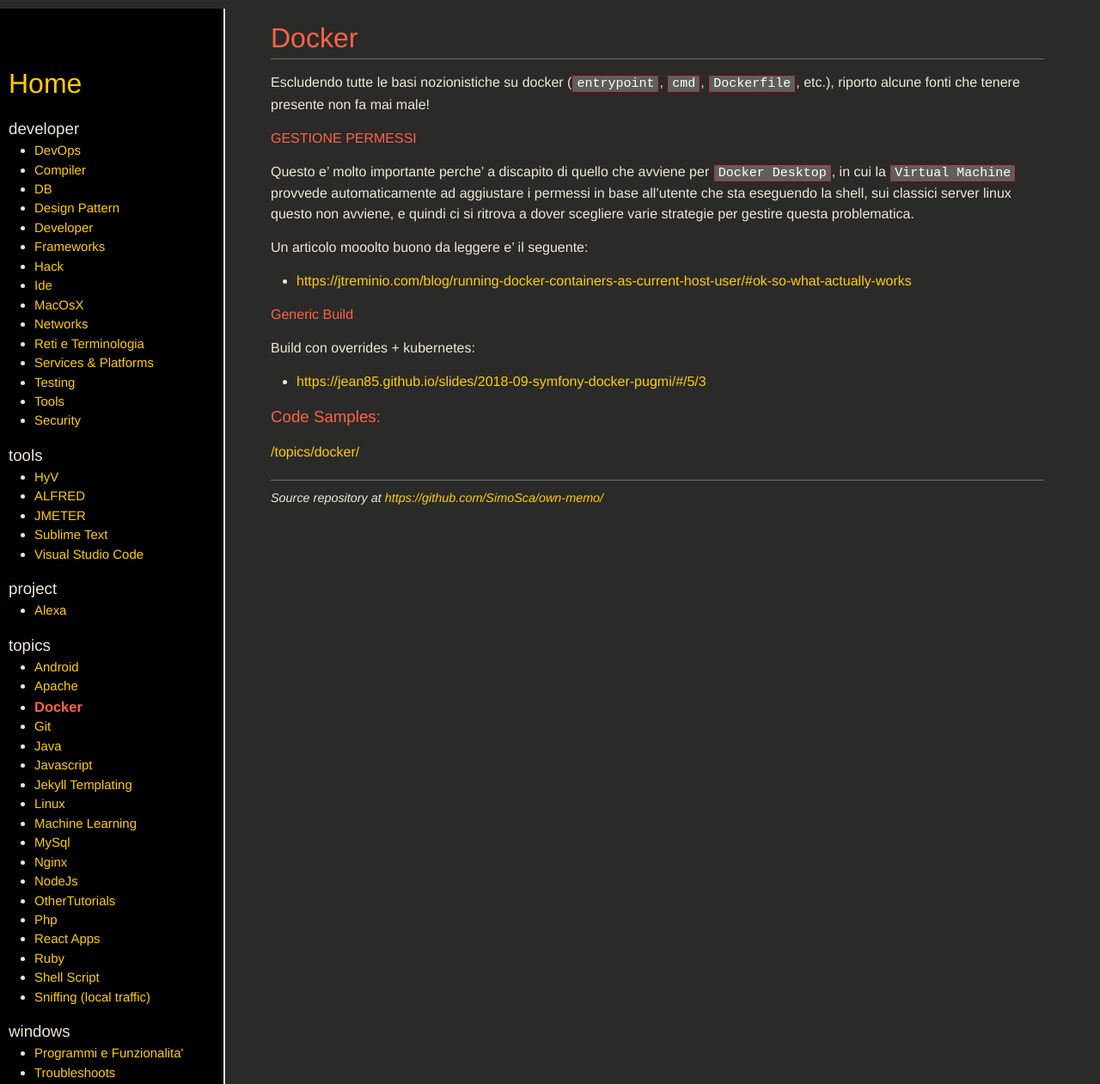
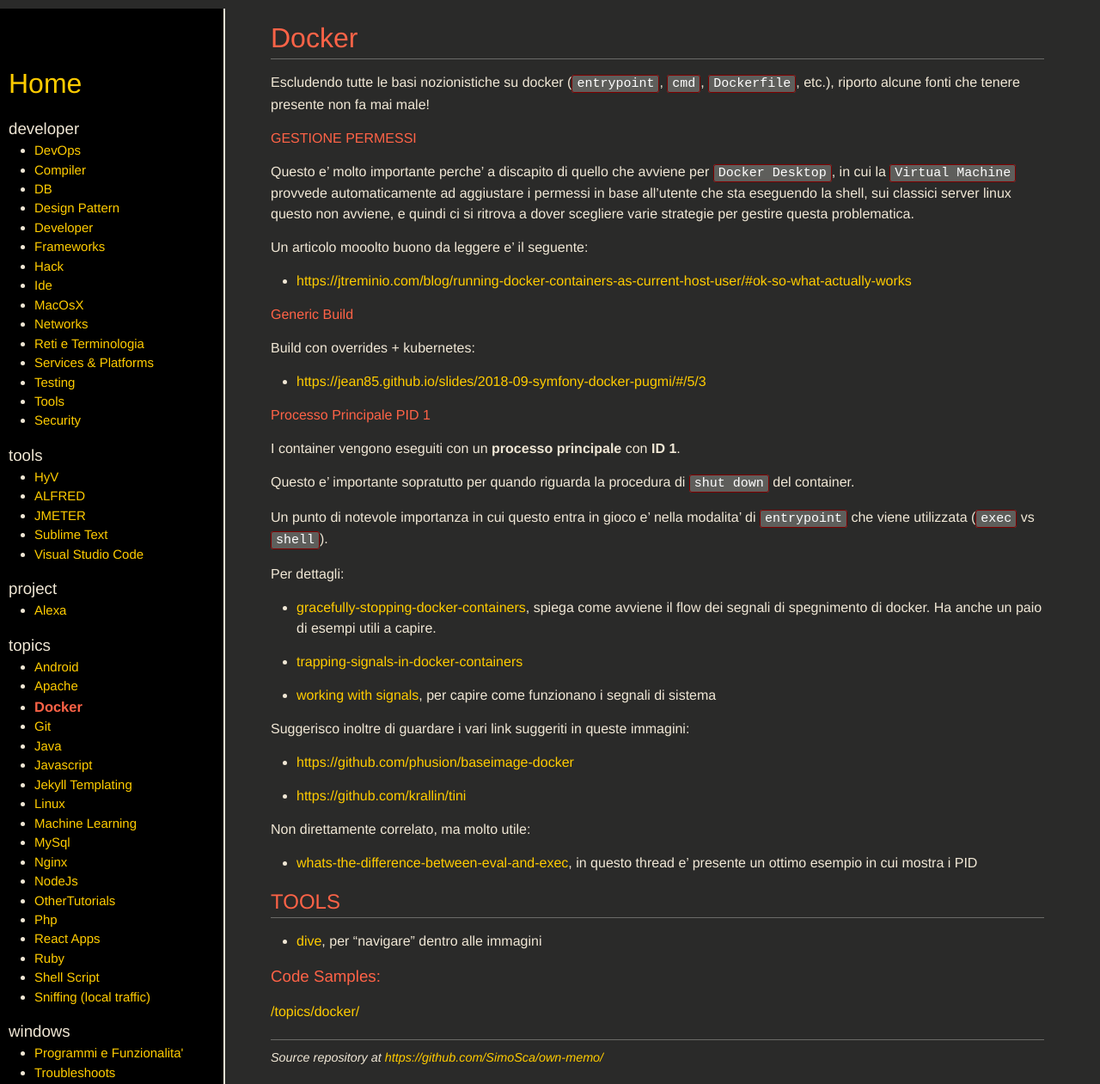
Before and after one commit to SimoSca/own-memo, a Jekyll site: the page built from _pages/topics/docker.md, in a window 1280 px wide and 1261 px high. Shown: the whole window at 86% size. Built offline with Jekyll 4.4.1, drawn with Linux system fonts in a browser that asks for light colours; nearby versions of some CDN libraries.

Commit message:
[improved] aggiunte nozioni nella documentazione docker

```diff
--- a/_pages/topics/docker.md
+++ b/_pages/topics/docker.md
@@ -24,3 +24,39 @@
 Build con overrides + kubernetes:
 
 - [https://jean85.github.io/slides/2018-09-symfony-docker-pugmi/#/5/3](https://jean85.github.io/slides/2018-09-symfony-docker-pugmi/#/5/3)
+
+
+#### Processo Principale PID 1
+
+I container vengono eseguiti con un **processo principale** con **ID 1**.
+
+Questo e' importante sopratutto per quando riguarda la procedura di `shut down` del container.
+
+Un punto di notevole importanza in cui questo entra in gioco e' nella modalita' di `entrypoint` che viene utilizzata
+(`exec` vs `shell`).
+
+Per dettagli:
+
+- [gracefully-stopping-docker-containers](https://www.ctl.io/developers/blog/post/gracefully-stopping-docker-containers/),
+spiega come avviene il flow dei segnali di spegnimento di docker. Ha anche un paio di esempi utili a capire.
+
+- [trapping-signals-in-docker-containers](https://medium.com/@gchudnov/trapping-signals-in-docker-containers-7a57fdda7d86)
+
+- [working with signals](https://www.linuxjournal.com/article/10815), per capire come funzionano i segnali di sistema
+
+Suggerisco inoltre di guardare i vari link suggeriti in queste immagini:
+
+- [https://github.com/phusion/baseimage-docker](https://github.com/phusion/baseimage-docker)
+
+- [https://github.com/krallin/tini](https://github.com/krallin/tini)
+
+Non direttamente correlato, ma molto utile:
+
+- [whats-the-difference-between-eval-and-exec](https://unix.stackexchange.com/questions/296838/whats-the-difference-between-eval-and-exec),
+in questo thread e' presente un ottimo esempio in cui mostra i PID
+
+
+TOOLS
+-----
+
+- [dive](https://github.com/wagoodman/dive), per "navigare" dentro alle immagini
```
